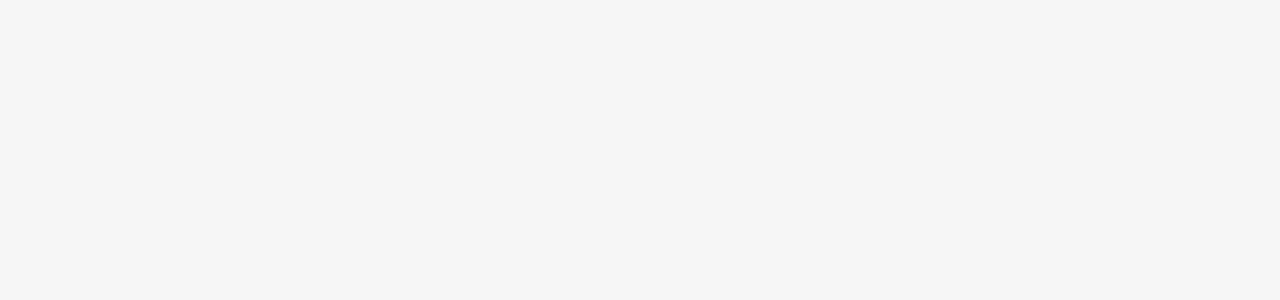
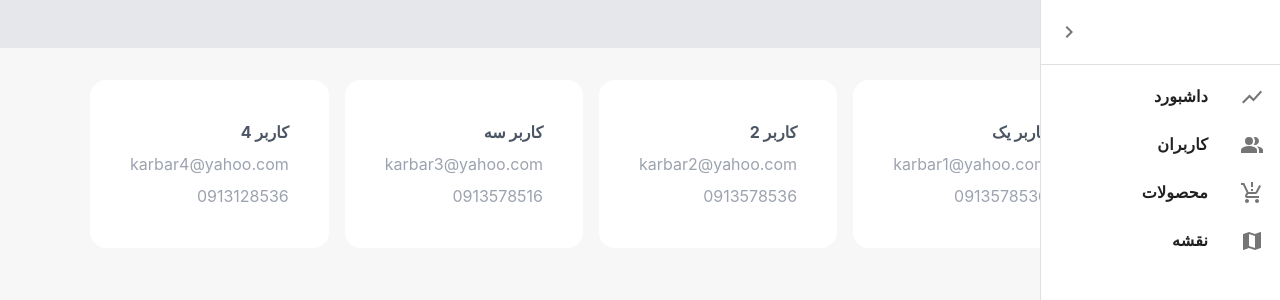
Before and after one commit to jafarmh/testForReact, a React (Create React App) app in the folder test-app/: page /users in a window 1280 px wide. Before the commit this address had no page. Shown: the top 300 px of the page. Built offline with nearby package versions, Linux system fonts and the light colour scheme.

Commit message:
users list show data

```diff
--- a/test-app/src/Router.tsx
+++ b/test-app/src/Router.tsx
@@ -5,14 +5,26 @@ import { Route, Routes } from "react-router-dom";
 import Index from "./pages/Index";
 import { Layout } from "./layout/Layout";
 
+const Users = React.lazy(() => import("./pages/Users"));
+
 export default function Router() {
     return (
         <Routes>
 
             <Route path={"/"} element={<Layout />} >
                 <Route index element={<Index />} />
-                </Route>
+
+                <Route path="users" element={
+                    <React.Suspense fallback={<Loading />}>
+                        <Users />
+                    </React.Suspense>
+                } />
+
+
+            </Route>
         </Routes>
 
     );
 }
+
+const Loading=()=><>....</>
--- /dev/null
+++ b/test-app/src/components/Users/List.tsx
@@ -0,0 +1,16 @@
+import { Card } from '../element/Card'
+import { ListUserProps } from '../../interface/ElementProps'
+
+const List = ({ datas }: ListUserProps) => {
+    return (
+        <div className='flex flex-row gap-4' dir='rtl'>
+            {datas.map((item) => <Card>
+                <div className='text-gray-600'><b>{item.name}</b></div>
+                <div className='text-gray-400'><span>{item.email}</span></div>
+                <div className='text-gray-400'><span>{item.mobile}</span></div>
+            </Card>)}
+        </div>
+    )
+}
+
+export default List
--- /dev/null
+++ b/test-app/src/components/element/Card.tsx
@@ -0,0 +1,10 @@
+import { CardProps } from '../../interface/ElementProps'
+import React from 'react'
+
+export const Card = ({ children}:CardProps) => {
+    return (
+        <div className='p-10 rounded-2xl bg-white flex flex-col gap-2 '>
+            {children}
+        </div>
+    )
+}
--- a/test-app/src/layout/Layout.tsx
+++ b/test-app/src/layout/Layout.tsx
@@ -9,7 +9,7 @@ export const Layout = () => {
 
   return (
     <>
-      <Header openSide={openSide} setOpenClose={setOpenSide}/>
+      <Header openSide={openSide} setOpenClose={setOpenSide} />
       <div
         className='
 
@@ -17,8 +17,8 @@ export const Layout = () => {
     bg-[var(--bgColor)]
     max-sm:w-full
     max-md:w-[90%]
-    max-xl:w-[80%]
-    w-[80%]
+    max-xl:w-[70%]
+    w-[70%]
     m-auto
     max-lg:m-auto
     max-xl:m-auto
--- a/test-app/src/layout/Sidebar.tsx
+++ b/test-app/src/layout/Sidebar.tsx
@@ -62,7 +62,7 @@ const SideBar = ({ openSide, setOpenClose }: SideMenuProps) => {
                                 <PeopleAltIcon />
                             </ListItemIcon>
                             <ListItemText className='text-right w-full'>
-                                <Link to="/user"> <b > کاربران</b> </Link>
+                                <Link to="/users"> <b > کاربران</b> </Link>
 
                             </ListItemText>
                         </ListItemButton>
@@ -75,7 +75,7 @@ const SideBar = ({ openSide, setOpenClose }: SideMenuProps) => {
                                 <ProductionQuantityLimitsIcon />
                             </ListItemIcon>
                             <ListItemText className='text-right w-full'>
-                                <Link to="/product"> <b >محصولات </b> </Link>
+                                <Link to="/products"> <b >محصولات </b> </Link>
 
                             </ListItemText>
                         </ListItemButton>
--- /dev/null
+++ b/test-app/src/pages/Users.tsx
@@ -0,0 +1,18 @@
+import List from '../components/Users/List';
+import React from 'react'
+import { RootState } from '../data/store'
+import { useSelector } from 'react-redux'
+
+const Users = () => {
+
+    const datas=useSelector((state:RootState)=>state.usersData);
+
+
+  return (
+    <>
+    {datas && <List datas={datas}/>}
+    </>
+  )
+}
+
+export default Users
```
Also changed, not shown: test-app/src/interface/ElementProps.ts (+12 -0 lines).
